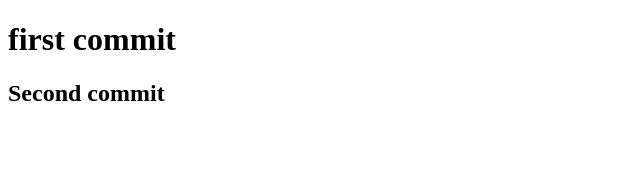
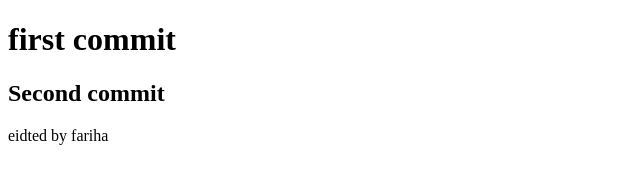
Before and after one commit to Kinza-Khan/pr2-202209B, a plain HTML site: page index.html in a window 1280 px wide. Shown: the whole page, without its empty margins (0-640 px from the left). Drawn offline with Linux system fonts and the light colour scheme.

Commit message:
Update index.html

```diff
--- a/index.html
+++ b/index.html
@@ -10,5 +10,7 @@
 
     <h1>first commit</h1>
     <h2>Second commit</h2>
+    <p>eidted by fariha</p>
+
 </body>
 </html>
```
